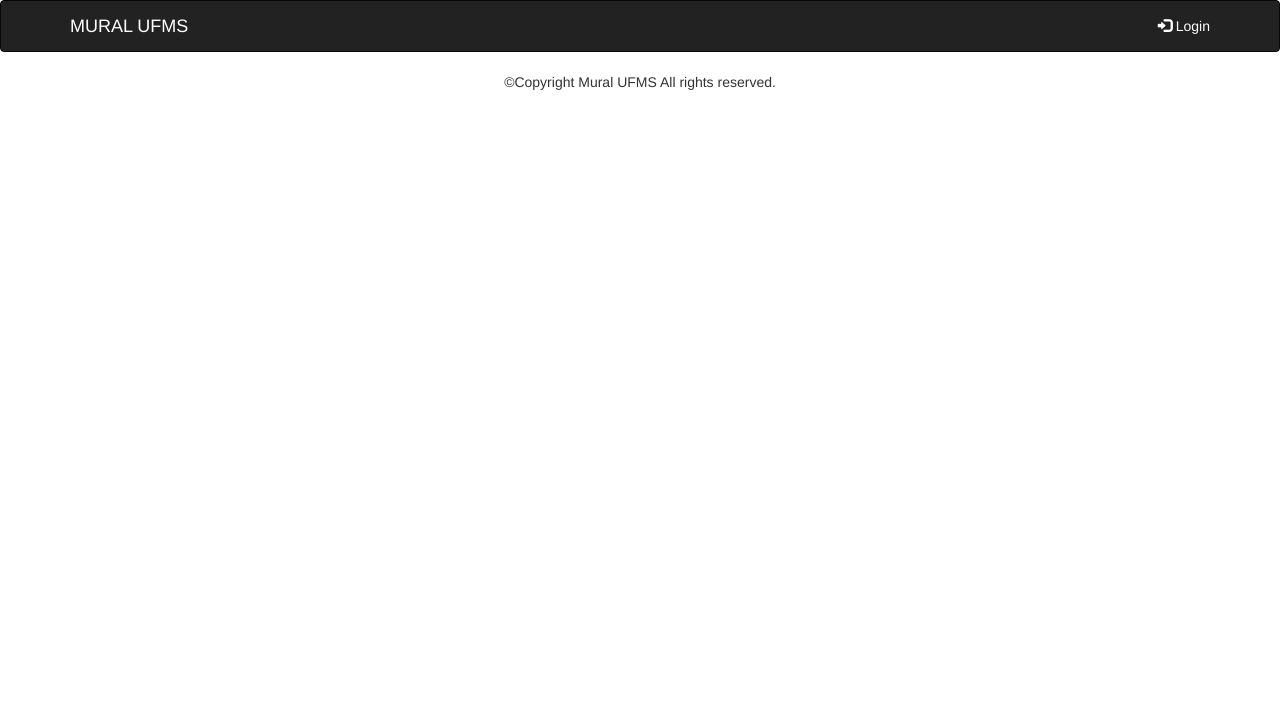
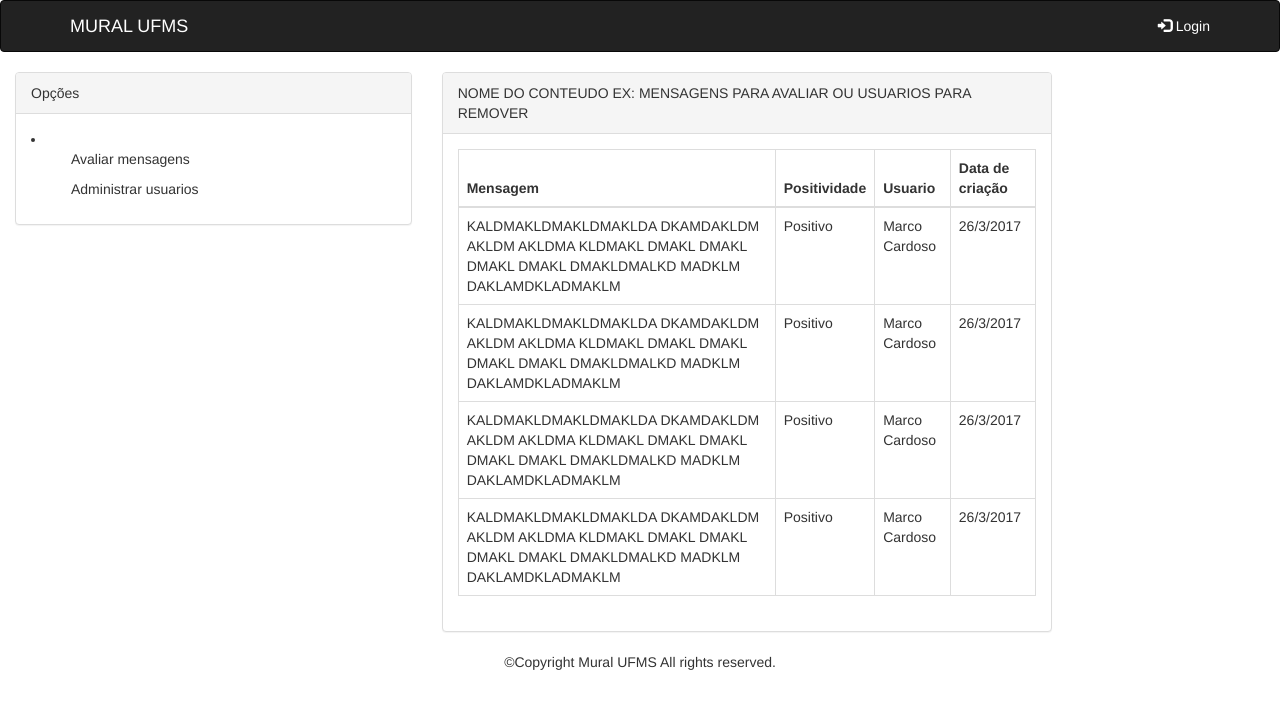
Before and after one commit to brunomecca/muralufms2, a PHP site: page /index.php?page=admin in a window 1280 px wide. Shown: the top 709 px of the page. Run offline with PHP 8.4, Linux system fonts and the light colour scheme; some libraries are stand-ins or nearby versions.

Commit message:
painel do admin
painel do admin

```diff
--- a/view/admin.php
+++ b/view/admin.php
@@ -2,6 +2,90 @@
 	require "view/header.php";
 ?>
 
+
+
+
+<div class="container-fluid">
+
+	<div class="row">
+
+		<div class="col-md-4">
+
+
+			<div id="panel-admin-opcoes" class="panel panel-default">
+
+
+			  	<div class="panel-heading">Opções</div>
+			  	<div class="panel-body">
+			  		<li>
+			  			<ul>Avaliar mensagens</ul>
+			  			<ul>Administrar usuarios</ul>
+			  		</li>
+			  	</div>
+
+			</div>
+
+
+		</div>
+
+
+		<div id="panel-admin-mensagens" class="col-md-6">
+
+			<div class="panel panel-default">
+			  	<div class="panel-heading"> NOME DO CONTEUDO EX: MENSAGENS PARA AVALIAR OU USUARIOS PARA REMOVER</div>
+			  	<div class="panel-body">
+
+			  		 <table class="table table-bordered">
+					    <thead>
+					      <tr>
+					        <th>Mensagem</th>
+					        <th>Positividade</th>
+					        <th>Usuario</th>
+					        <th>Data de criação</th>
+					      </tr>
+					    </thead>
+					    <tbody>
+					      <tr>
+					        <td>KALDMAKLDMAKLDMAKLDA DKAMDAKLDM AKLDM AKLDMA KLDMAKL DMAKL DMAKL DMAKL DMAKL DMAKLDMALKD MADKLM DAKLAMDKLADMAKLM</td>
+					        <td>Positivo</td>
+					        <td>Marco Cardoso</td>
+					        <td>26/3/2017</td>
+					      </tr>
+					       <tr>
+					        <td>KALDMAKLDMAKLDMAKLDA DKAMDAKLDM AKLDM AKLDMA KLDMAKL DMAKL DMAKL DMAKL DMAKL DMAKLDMALKD MADKLM DAKLAMDKLADMAKLM</td>
+					        <td>Positivo</td>
+					        <td>Marco Cardoso</td>
+					        <td>26/3/2017</td>
+					      </tr>
+					       <tr>
+					        <td>KALDMAKLDMAKLDMAKLDA DKAMDAKLDM AKLDM AKLDMA KLDMAKL DMAKL DMAKL DMAKL DMAKL DMAKLDMALKD MADKLM DAKLAMDKLADMAKLM</td>
+					        <td>Positivo</td>
+					        <td>Marco Cardoso</td>
+					        <td>26/3/2017</td>
+					      </tr>
+					       <tr>
+					        <td>KALDMAKLDMAKLDMAKLDA DKAMDAKLDM AKLDM AKLDMA KLDMAKL DMAKL DMAKL DMAKL DMAKL DMAKLDMALKD MADKLM DAKLAMDKLADMAKLM</td>
+					        <td>Positivo</td>
+					        <td>Marco Cardoso</td>
+					        <td>26/3/2017</td>
+					      </tr>
+
+					    </tbody>
+					  </table>
+			  	</div>
+
+			</div>
+		</div>
+
+	</div>
+
+</div>
+
+
+
+
+
+
 <?php
 	require "view/footer.php";
 ?>
```
